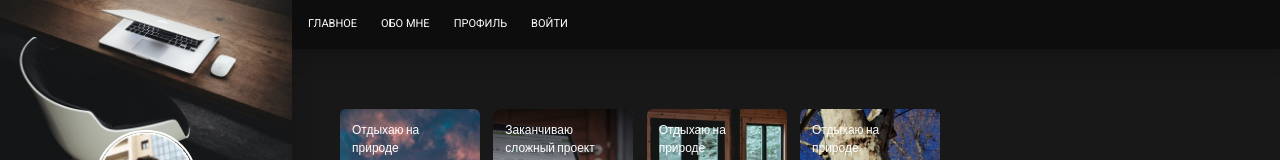
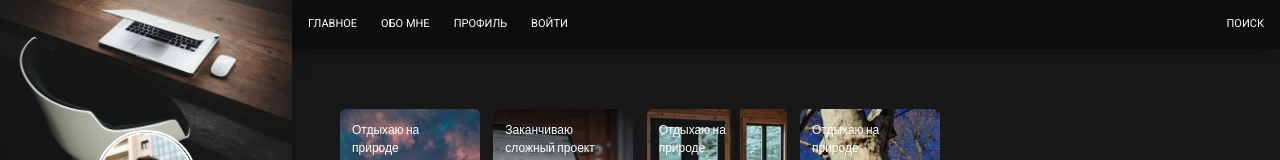
Before and after one commit to martymacv/blog-front-react-js-prj, a React (Vite) app in the folder my_blog/: page / in a window 1280 px wide. Shown: the top 160 px of the page. Built offline with nearby package versions, Linux system fonts and the light colour scheme.

Commit message:
Modified Header.jsx

```diff
--- a/my_blog/src/components/HomePage/Header.jsx
+++ b/my_blog/src/components/HomePage/Header.jsx
@@ -1,9 +1,11 @@
 import { NavLink } from "react-router-dom"
+import Input from "../generals/Input"
 
 function Header() {
     return (
-        <nav className="w-full p-4 bg-[#0d0d0dff] shadow-header">
-            <ul className="flex flex-row gap-6">
+        <div className="flex flex-row justify-between items-center p-4 bg-[#0d0d0dff] shadow-header">
+            <nav className="">
+                <ul className="flex flex-row flex-wrap gap-6">
                     <li className="text-white text-[11px] font-[400] font-roboto uppercase">
                         <NavLink>
                             Главное
@@ -26,6 +28,19 @@ function Header() {
                     </li>
                 </ul>
             </nav>
+            <NavLink
+                className="text-white text-[11px] font-[400] font-roboto uppercase">
+                Поиск
+            </NavLink>
+            <form className="min-w-90 mx-2 hidden"
+                action="POST">
+                <Input
+                    type="text"
+                    id="search"
+                    name="search"
+                    placeholder="Поиск по блогу"></Input>
+            </form>
+        </div>
     )
 }
 
```
Lines whose indentation alone changed are shown as unchanged.
